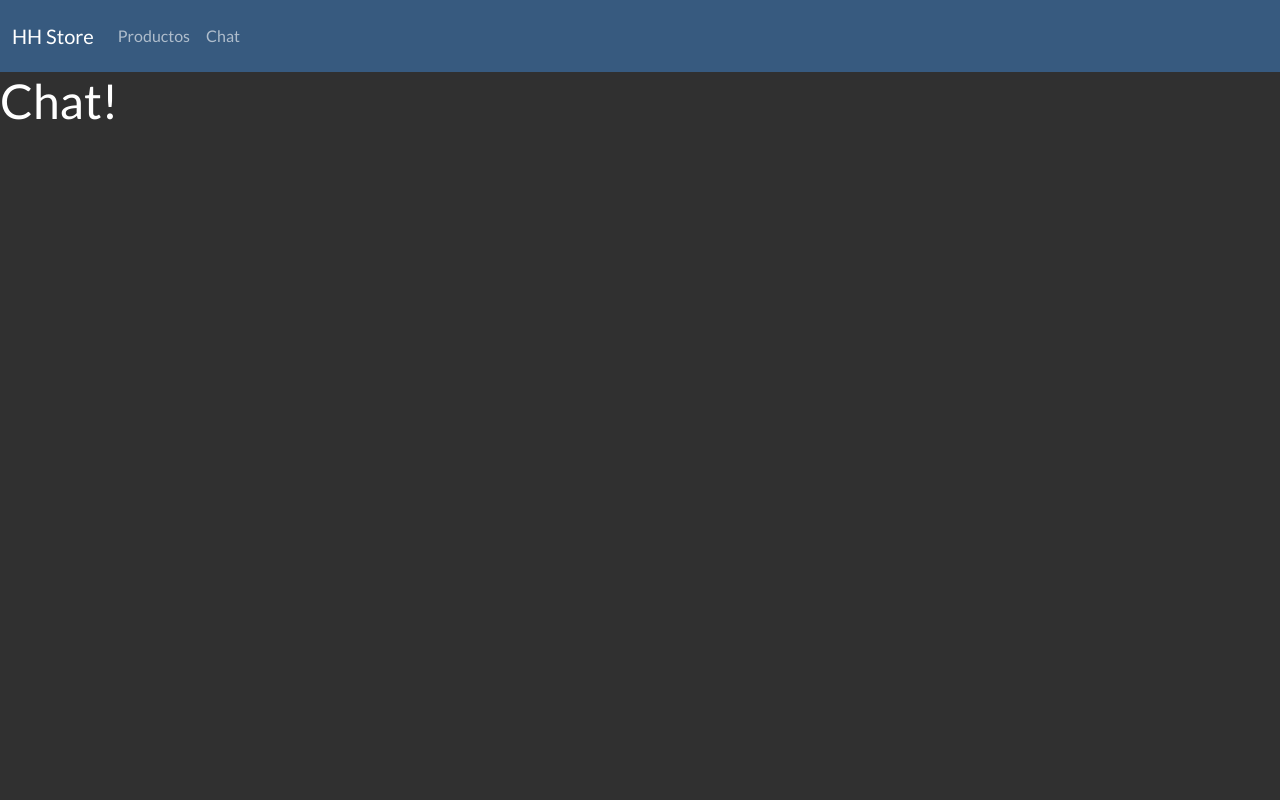
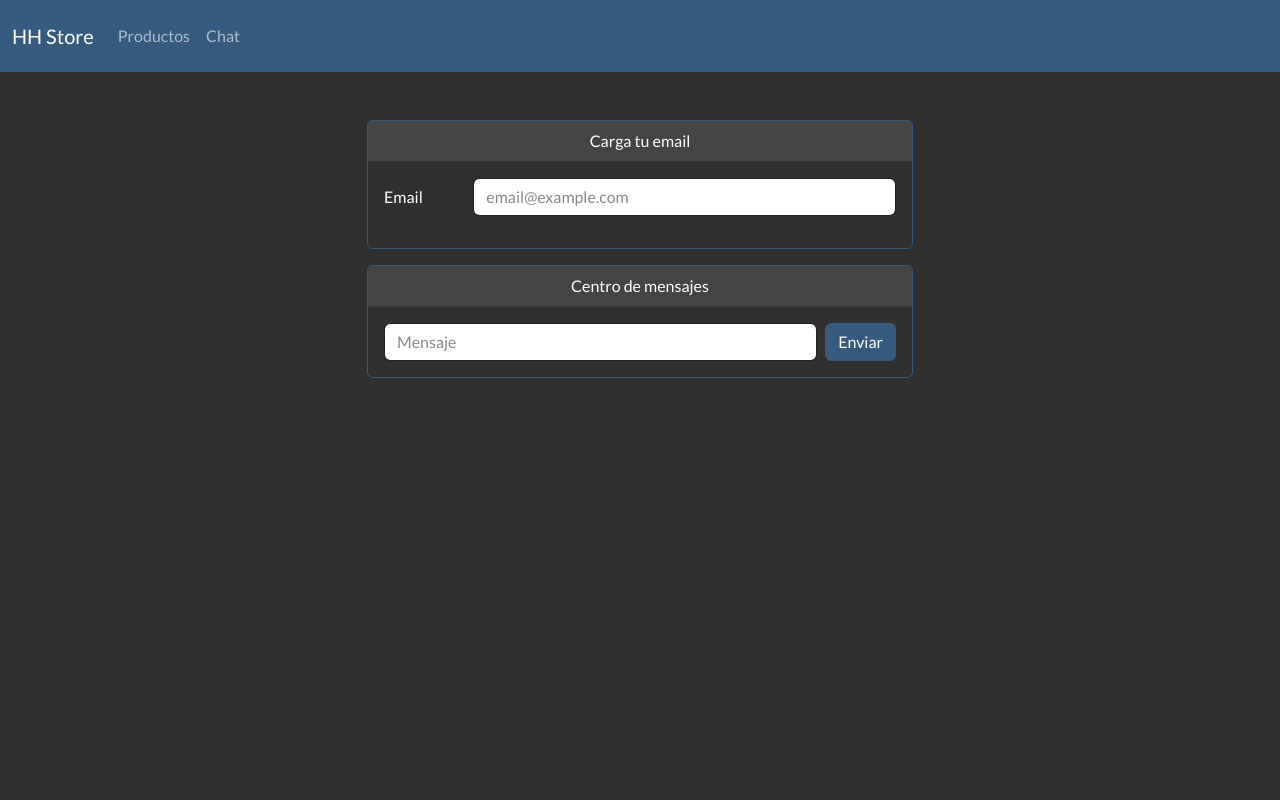
Before and after one commit to tomas95go/nodejs-36535, a Node server app: page /chat in a window 1280 px wide. Run offline with Node 20, Linux system fonts and the light colour scheme; some libraries are stand-ins or nearby versions.

Commit message:
Vista basica de mensajes del chat

```diff
--- a/Desafio_6/views/layouts/main.handlebars
+++ b/Desafio_6/views/layouts/main.handlebars
@@ -2,13 +2,15 @@
 <html>
 <head>
     <meta charset="utf-8">
-    <title>E-Commerce</title>
+    <title>e-commerce</title>
     <link href="https://cdn.jsdelivr.net/npm/bootswatch@5.1.3/dist/darkly/bootstrap.min.css" rel="stylesheet">
 </head>
-<body class="bg-dark vh-100 text-white">
+<body class="bg-dark text-white">
 
     {{> navigation/navbar }}
-    {{{body}}}
+    <div class="container mt-5">
+        {{{body}}}
+    </div>
 
     <script src="https://cdn.jsdelivr.net/npm/bootstrap@5.2.0-beta1/dist/js/bootstrap.bundle.min.js" integrity="sha384-pprn3073KE6tl6bjs2QrFaJGz5/SUsLqktiwsUTF55Jfv3qYSDhgCecCxMW52nD2" crossorigin="anonymous"></script>
 </body>
--- a/Desafio_6/views/partials/pages/chat.handlebars
+++ b/Desafio_6/views/partials/pages/chat.handlebars
@@ -1 +1,46 @@
-<h1>Chat!</h1>
+<div class="col">
+  <div class="row d-flex justify-content-center align-content-center">
+    <div class="col-6">
+      <div class="card border-primary mb-3">
+        <div class="card-header text-center">Carga tu email</div>
+        <div class="card-body">
+          <div class="mb-3 row">
+            <label
+              for="staticEmail"
+              class="col-sm-2 col-form-label"
+            >Email</label>
+            <div class="col">
+              <input
+                type="email"
+                class="form-control"
+                placeholder="email@example.com"
+              />
+            </div>
+          </div>
+        </div>
+      </div>
+    </div>
+  </div>
+  <div class="row d-flex justify-content-center align-content-center">
+    <div class="col-6">
+      <div class="card border-primary mb-3">
+        <div class="card-header text-center">Centro de mensajes</div>
+        <div class="card-body">
+          <ul id="chat-messages" class="list-group"></ul>
+          <form id="new-message-form" action="" class="d-flex">
+            <input
+              class="form-control me-sm-2"
+              type="text"
+              placeholder="Mensaje"
+            />
+            <button
+              id="new-message-btn"
+              class="btn btn-primary my-2 my-sm-0"
+              type="submit"
+            >Enviar</button>
+          </form>
+        </div>
+      </div>
+    </div>
+  </div>
+</div>
```
